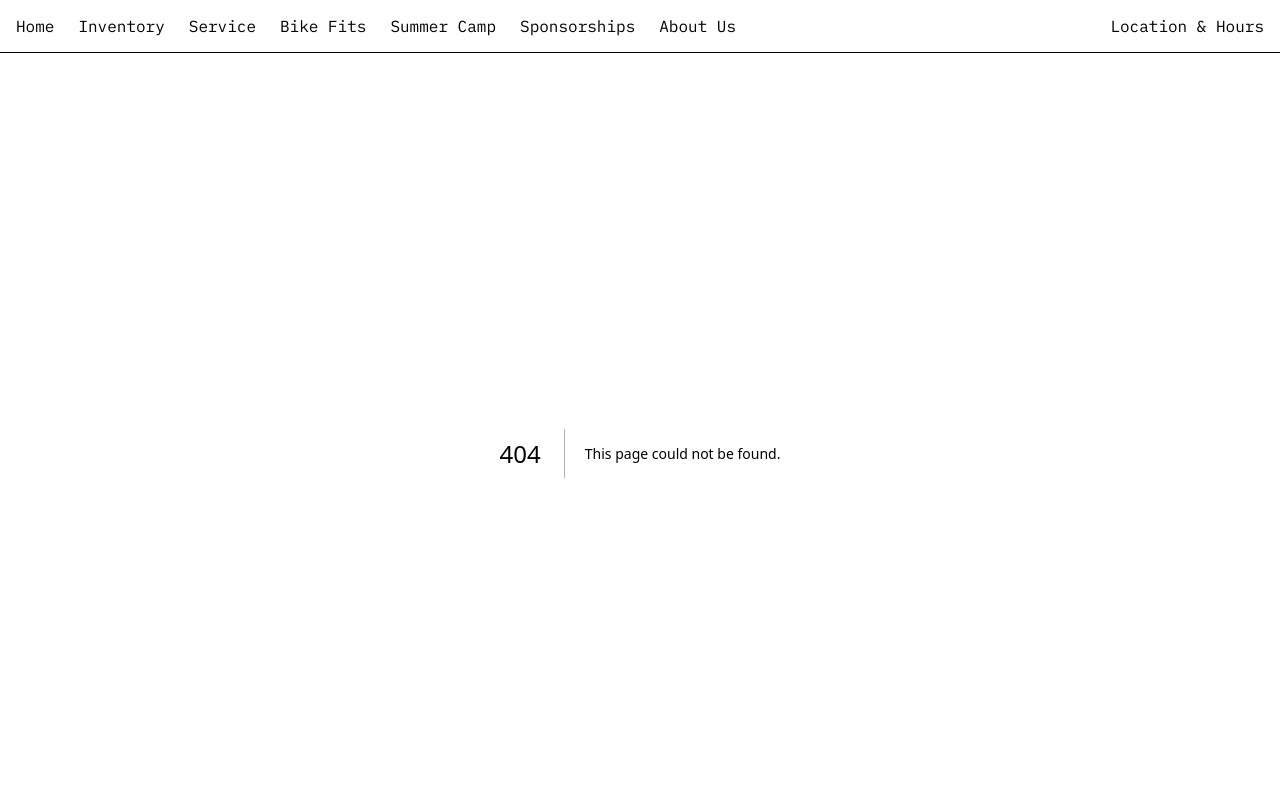
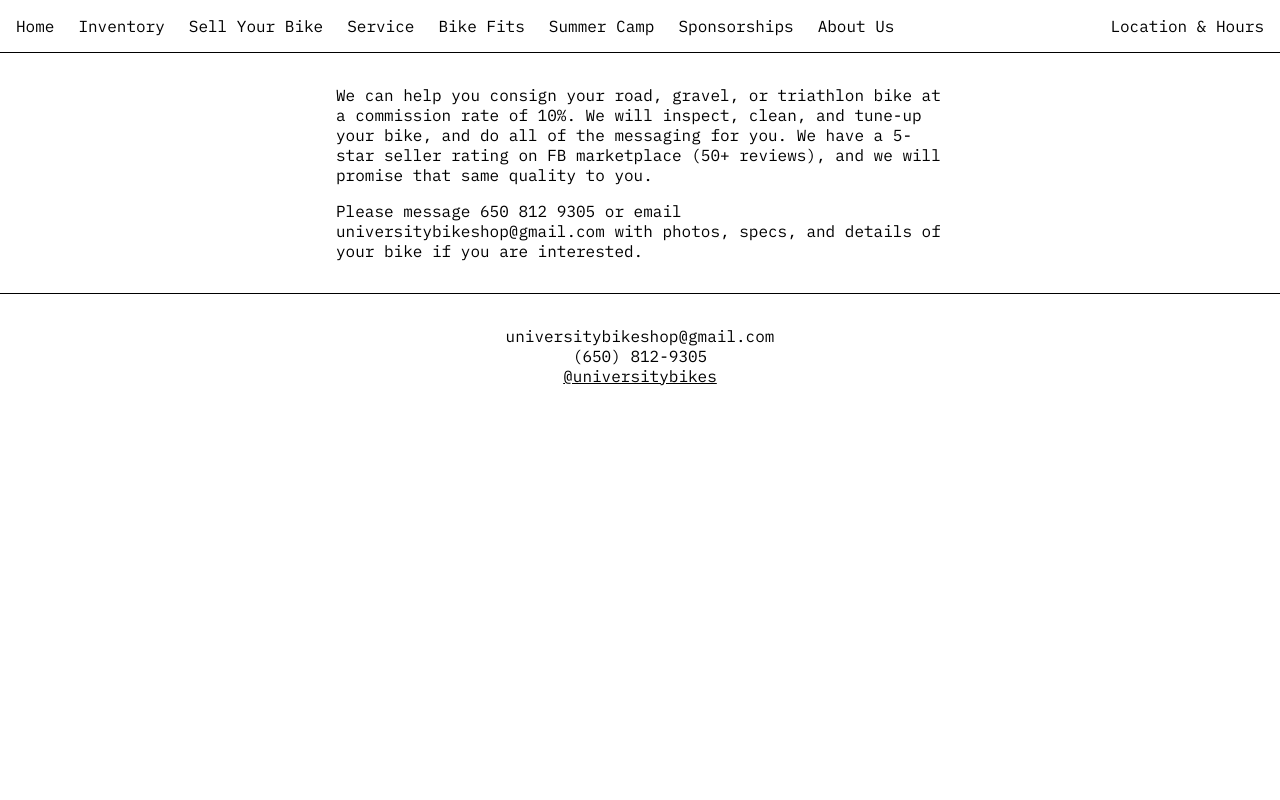
Before and after one commit to neuropathogens/university-bike-shop, a Next.js app: page /sell-your-bike in a window 1280 px wide. Before the commit this address had no page. Shown: the top 800 px of the page. Built offline with nearby package versions, Linux system fonts and the light colour scheme.

Commit message:
Add Sell Your Bike consignment tab

```diff
--- /dev/null
+++ b/app/sell-your-bike/page.tsx
@@ -0,0 +1,5 @@
+import SellYourBike from "@/components/SellYourBike";
+
+export default function SellYourBikePage() {
+  return <SellYourBike />;
+}
--- a/components/Nav.tsx
+++ b/components/Nav.tsx
@@ -6,6 +6,7 @@ export default function Nav() {
     <nav className={styles.nav}>
       <Link href="/">Home</Link>
       <Link href="/inventory">Inventory</Link>
+      <Link href="/sell-your-bike">Sell Your Bike</Link>
       <Link href="/service">Service</Link>
       <Link href="/bike-fits">Bike Fits</Link>
       <Link href="/summer-camp">Summer Camp</Link>
--- /dev/null
+++ b/components/SellYourBike.module.css
@@ -0,0 +1,8 @@
+.section {
+  max-width: 40rem;
+  margin: 0 auto;
+  padding: 2rem 1rem;
+  display: flex;
+  flex-direction: column;
+  gap: 1rem;
+}
--- /dev/null
+++ b/components/SellYourBike.tsx
@@ -0,0 +1,19 @@
+import styles from "./SellYourBike.module.css";
+
+export default function SellYourBike() {
+  return (
+    <section id="sell-your-bike" className={styles.section}>
+      <p>
+        We can help you consign your road, gravel, or triathlon bike at a
+        commission rate of 10%. We will inspect, clean, and tune-up your
+        bike, and do all of the messaging for you. We have a 5-star seller
+        rating on FB marketplace (50+ reviews), and we will promise that
+        same quality to you.
+      </p>
+      <p>
+        Please message 650 812 9305 or email universitybikeshop@gmail.com
+        with photos, specs, and details of your bike if you are interested.
+      </p>
+    </section>
+  );
+}
```
